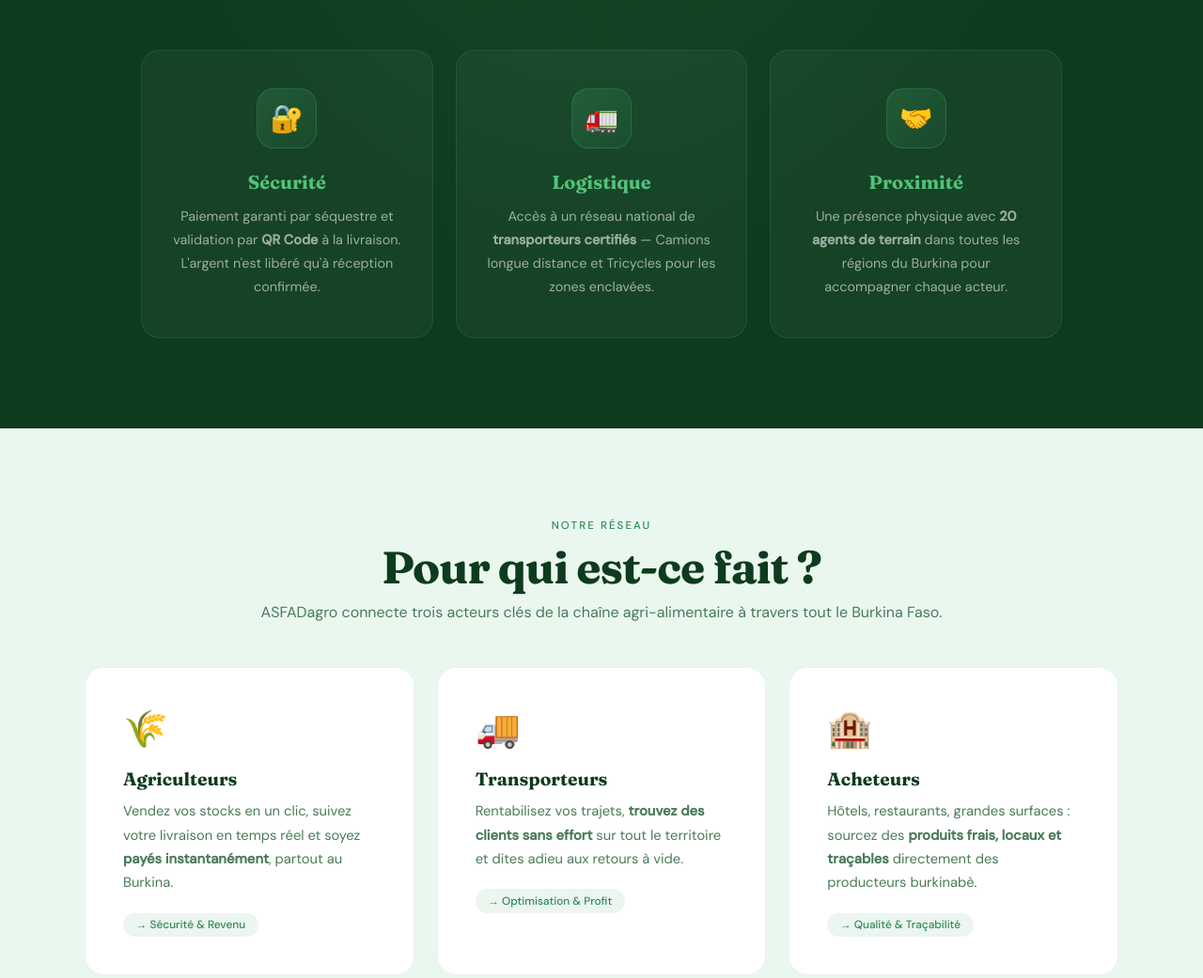
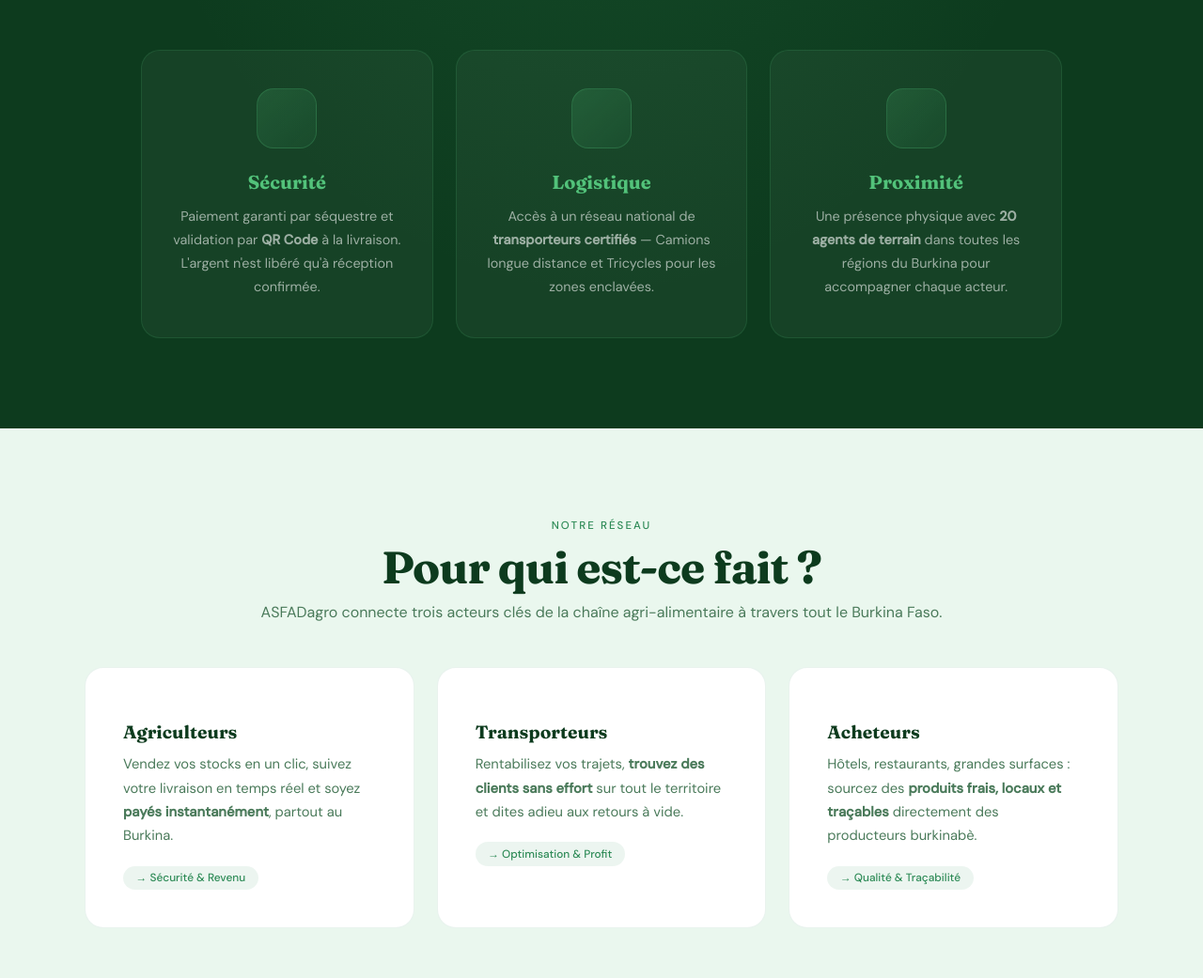
Before and after one commit to asmoshadw66/AsfaDagro, a plain HTML site: page index.html in a window 1280 px wide. Shown: the part 1963-3004 px from the top of the page at 94% size. Drawn offline with Linux system fonts and the light colour scheme.

Commit message:
emoji remove

```diff
--- a/index.html
+++ b/index.html
@@ -593,7 +593,7 @@
     </div>
 
     <div class="solution-card">
-      <div class="card-icon">🌱</div>
+      <div class="card-icon"></div>
       <h3>La réponse ASFADagro</h3>
       <p>Nous utilisons la technologie pour <strong>sécuriser les paiements</strong> (Séquestre numérique) et <strong>optimiser les trajets</strong> des transporteurs — Zéro retour à vide, revenus garantis.</p>
     </div>
@@ -610,17 +610,17 @@
 
   <div class="pillars-grid">
     <div class="pillar">
-      <div class="pillar-icon">🔐</div>
+      <div class="pillar-icon"></div>
       <h3>Sécurité</h3>
       <p>Paiement garanti par séquestre et validation par <strong>QR Code</strong> à la livraison. L'argent n'est libéré qu'à réception confirmée.</p>
     </div>
     <div class="pillar">
-      <div class="pillar-icon">🚛</div>
+      <div class="pillar-icon"></div>
       <h3>Logistique</h3>
       <p>Accès à un réseau national de <strong>transporteurs certifiés</strong> — Camions longue distance et Tricycles pour les zones enclavées.</p>
     </div>
     <div class="pillar">
-      <div class="pillar-icon">🤝</div>
+      <div class="pillar-icon"></div>
       <h3>Proximité</h3>
       <p>Une présence physique avec <strong>20 agents de terrain</strong> dans toutes les régions du Burkina pour accompagner chaque acteur.</p>
     </div>
@@ -638,19 +638,19 @@
 
     <div class="cards-grid">
       <div class="target-card">
-        <span class="target-emoji">🌾</span>
+        <span class="target-emoji"></span>
         <h3>Agriculteurs</h3>
         <p>Vendez vos stocks en un clic, suivez votre livraison en temps réel et soyez <strong>payés instantanément</strong>, partout au Burkina.</p>
         <span class="target-tag">→ Sécurité & Revenu</span>
       </div>
       <div class="target-card">
-        <span class="target-emoji">🚚</span>
+        <span class="target-emoji"></span>
         <h3>Transporteurs</h3>
         <p>Rentabilisez vos trajets, <strong>trouvez des clients sans effort</strong> sur tout le territoire et dites adieu aux retours à vide.</p>
         <span class="target-tag">→ Optimisation & Profit</span>
       </div>
       <div class="target-card">
-        <span class="target-emoji">🏨</span>
+        <span class="target-emoji"></span>
         <h3>Acheteurs</h3>
         <p>Hôtels, restaurants, grandes surfaces : sourcez des <strong>produits frais, locaux et traçables</strong> directement des producteurs burkinabè.</p>
         <span class="target-tag">→ Qualité & Traçabilité</span>
@@ -674,7 +674,7 @@
         allowfullscreen="" loading="lazy" referrerpolicy="no-referrer-when-downgrade">
       </iframe>
       <div class="map-legend">
-        🌍 Phase pilote : <strong>Axe Ouaga–Bobo</strong> · Déploiement sur tout le Burkina
+         Phase pilote : <strong>Axe Ouaga–Bobo</strong> · Déploiement sur tout le Burkina
       </div>
     </div>
   </div>
@@ -712,7 +712,7 @@
 
     <div class="footer-bottom">
       <span>© 2025 ASFADagro · Ouagadougou, Burkina Faso</span>
-      <span class="legal-badge">🏆 Projet lauréat en développement </span>
+      <span class="legal-badge"> Projet lauréat en développement </span>
     </div>
   </div>
 </footer>
```
